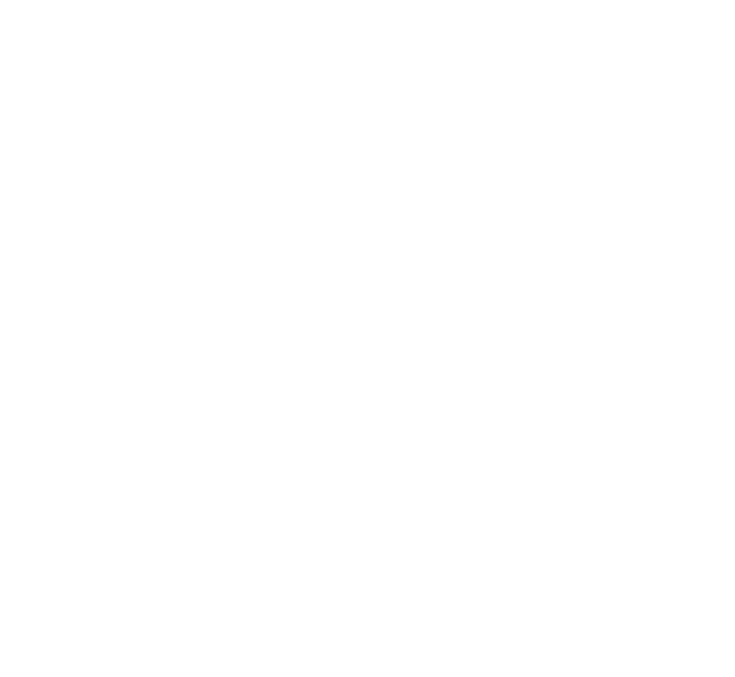
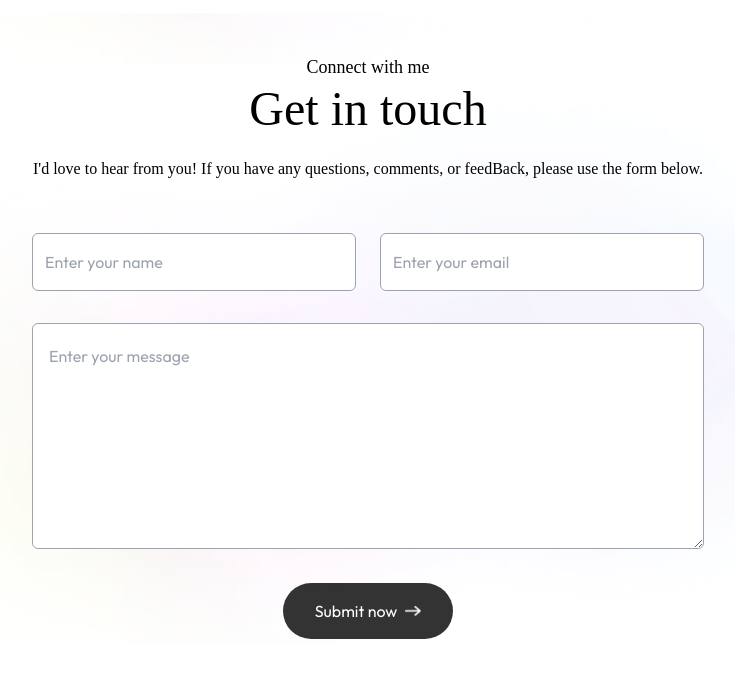
Before and after one commit to iTs-Minal/my-portfolio, a Next.js app: page / in a window 1280 px wide. Shown: the part 3638-4315 px from the top of the page, without its empty margins (272-1007 px from the left). Before the commit the page ends 3651 px from the top, so only its background shows below. Built offline with nearby package versions, Linux system fonts and the light colour scheme; a web font is replaced by a local one.

Commit message:
Nearly complete

```diff
--- /dev/null
+++ b/app/components/Contact.tsx
@@ -0,0 +1,61 @@
+import { assets } from '@/assets/assets'
+import Image from 'next/image'
+import React, { useState } from 'react'
+
+const Contact = () => {
+
+    const [result,setResult]=useState("");
+
+    const onSubmit =async (event: React.FormEvent<HTMLFormElement>)=>{
+        event.preventDefault();
+        setResult("sending...");
+        const formData = new FormData(event.target as HTMLFormElement);
+
+        formData.append("access_key", "2ecc1d8c-618d-4b8a-ab8d-63d55b5a0eb7");
+
+        const response =await fetch("https://api.web3forms.com/submit", {
+            method:"POST",
+            body:formData
+        });
+
+        const data=await response.json();
+
+        if(data.success){
+            setResult("Form submitted successfully");
+            (event.target as HTMLFormElement).reset();
+        }else{
+            console.log("Error", data);
+            setResult(data.message);
+        }
+
+    }
+
+  return (
+    <div id="contact" className="w-full px-[12%] py-10 scroll-mt-20 bg-[url('/footer-bg-color.png')] br-no-repeat bg-center bg-[length:90%_auto]">
+    <h4 className="text-center mb-1 text-lg font-Ovo">Connect with me</h4>
+    <h2 className="text-center text-5xl font-Ovo">Get in touch</h2>
+
+    <p className="text-center max-w-2xl mx-auto mt-5 mb-12 font-Ovo">
+        I&apos;d love to hear from you! If you have any questions, comments, or feedBack, please use the form below.
+      </p>
+
+
+<form className='max-w-2xl mx-auto' onSubmit={onSubmit}>
+    <div className='grid grid-cols-auto gap-6 mt-10 mb-8'>
+        <input className='flex-1 p-3 outline-none border-[0.5px] border-gray-400 rounded-md bg-white' type="text" placeholder='Enter your name' required name='name' />
+        <input className='flex-1 p-3 outline-none border-[0.5px] border-gray-400 rounded-md bg-white' type="email" placeholder='Enter your email' required name='email' />
+    </div>
+    <textarea className="w-full p-4 outline-none border-[0.5px] border-gray-400 rounded-md bg-white mb-6" rows={6} placeholder='Enter your message' required name='message'></textarea>
+
+    <button type="submit" className='py-3 px-8 w-max flex items-center justify-between gap-2 bg-black/80 text-white rounded-full mx-auto hover:bg-black duration-500'>Submit now <Image src={assets.right_arrow_white} alt="" className='w-4' /></button>
+
+    <p className='mt-4'>{result}</p>
+
+</form>
+
+
+</div>
+  )
+}
+
+export default Contact
--- a/app/page.tsx
+++ b/app/page.tsx
@@ -1,5 +1,6 @@
 "use client"
 import About from "./components/About";
+import Contact from "./components/Contact";
 import Experiences from "./components/Experiences";
 import Header from "./components/Header";
 import Navbar from "./components/Navbar";
@@ -16,6 +17,7 @@ export default function Home() {
     <Services/>
     <Experiences/>
     <Work/>
+    <Contact/>
     </>
   );
 }
```
